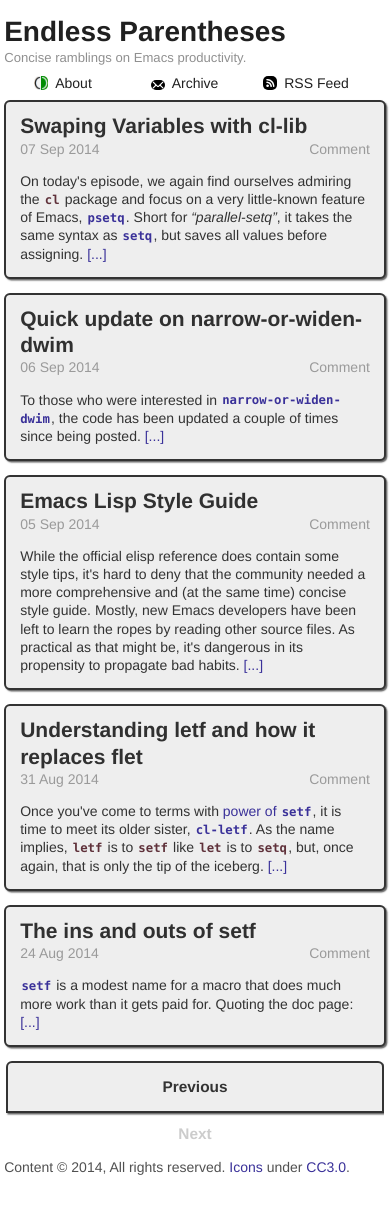
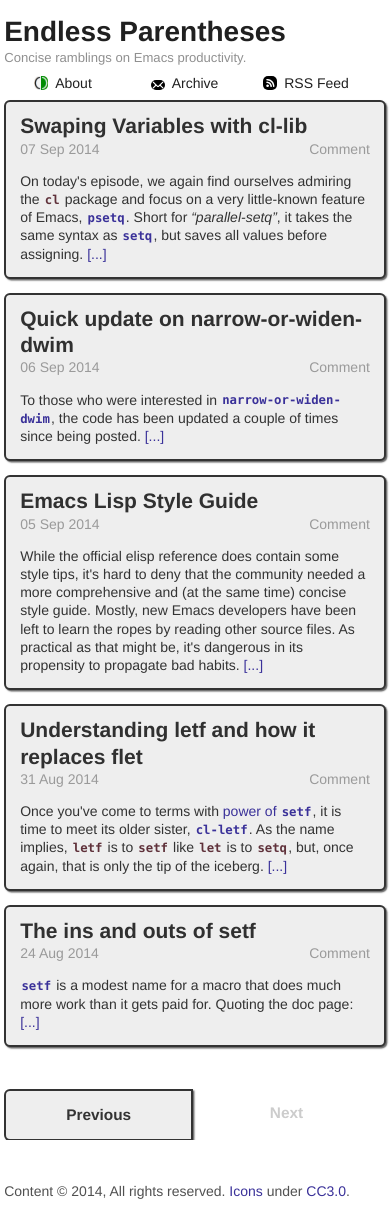
Before and after one commit to Malabarba/EndlessParentheses, a Jekyll site: the page built from index.html, in a window 390 px wide. Built offline with Jekyll 4.4.1, drawn with Linux system fonts in a browser that asks for light colours; Markdown is read by kramdown in place of the engine named in the settings; the list of posts is cut into pages by our own code; comment, search, counter and statistics services are not loaded; before the commit the page ends 1190 px from its top, so only the background shows below that.

Commit message:
CSS: Retain side-by-side pagination on small screens

```diff
--- a/public/css/endless.css
+++ b/public/css/endless.css
@@ -633,20 +633,6 @@
     background-color: #fff;
 }
 
-@media (max-width: 29.9em) {
-    .pagination-item:last-child {
-        border-top-left-radius:  0px;
-        border-top-right-radius: 0px;
-        margin-top:-3px;
-    }
-    .pagination-item:first-child {
-        margin-bottom:0;
-        border-bottom-left-radius:  0px;
-        border-bottom-right-radius: 0px;
-    }
-}
-
-@media (min-width: 30em) {
 .pagination {
     margin: 3rem 0;
 }
@@ -664,4 +650,3 @@
     border-top-right-radius:    0px;
     border-bottom-right-radius: 0px;
 }
-}
```
Lines whose indentation alone changed are shown as unchanged.
